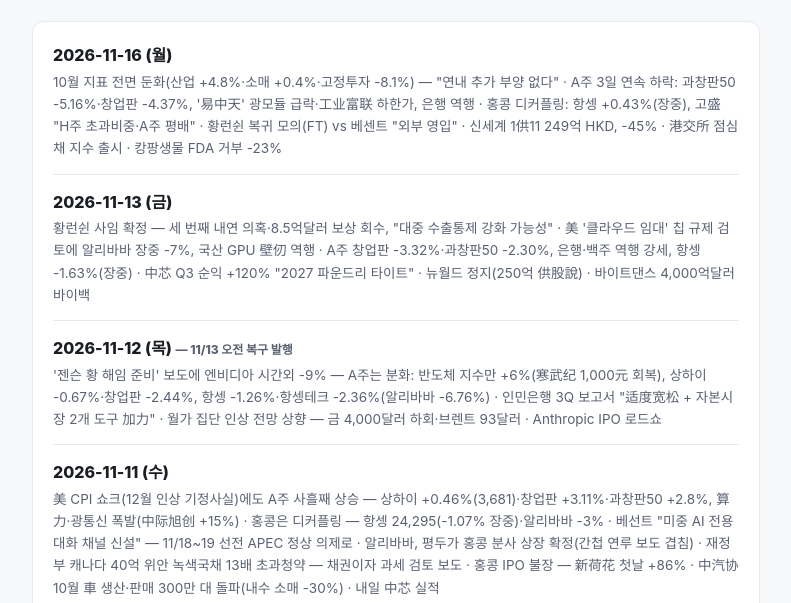
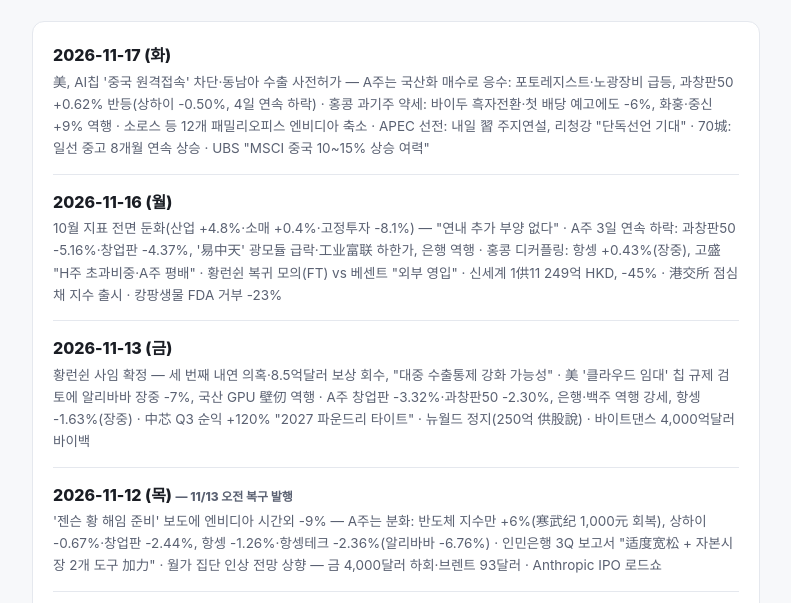
Before and after one commit to code219-linggu/china-digest, a plain HTML site: page index.html in a window 1280 px wide. Shown: the part 195-798 px from the top of the page, without its empty margins (244-1035 px from the left). Drawn offline with Linux system fonts and the light colour scheme.

Commit message:
deploy: index.html

```diff
--- a/index.html
+++ b/index.html
@@ -34,6 +34,10 @@
 
 <div class="list">
   <!-- 새 다이제스트는 이 줄 바로 아래에 추가 (최신이 위) -->
+  <a class="day" href="2026-11-17.html">
+    <div class="date">2026-11-17 (화)</div>
+    <div class="desc">美, AI칩 '중국 원격접속' 차단·동남아 수출 사전허가 — A주는 국산화 매수로 응수: 포토레지스트·노광장비 급등, 과창판50 +0.62% 반등(상하이 -0.50%, 4일 연속 하락) · 홍콩 과기주 약세: 바이두 흑자전환·첫 배당 예고에도 -6%, 화훙·중신 +9% 역행 · 소로스 등 12개 패밀리오피스 엔비디아 축소 · APEC 선전: 내일 習 주지연설, 리청강 "단독선언 기대" · 70城: 일선 중고 8개월 연속 상승 · UBS "MSCI 중국 10~15% 상승 여력"</div>
+  </a>
   <a class="day" href="2026-11-16.html">
     <div class="date">2026-11-16 (월)</div>
     <div class="desc">10월 지표 전면 둔화(산업 +4.8%·소매 +0.4%·고정투자 -8.1%) — "연내 추가 부양 없다" · A주 3일 연속 하락: 과창판50 -5.16%·창업판 -4.37%, '易中天' 광모듈 급락·工业富联 하한가, 은행 역행 · 홍콩 디커플링: 항셍 +0.43%(장중), 고盛 "H주 초과비중·A주 평배" · 황런쉰 복귀 모의(FT) vs 베센트 "외부 영입" · 신세계 1供11 249억 HKD, -45% · 港交所 점심채 지수 출시 · 캉팡생물 FDA 거부 -23%</div>
```
